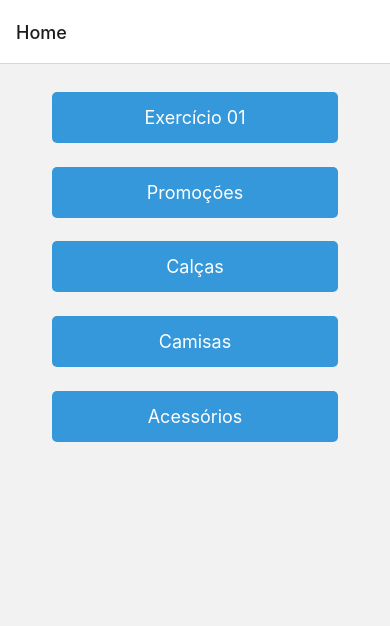
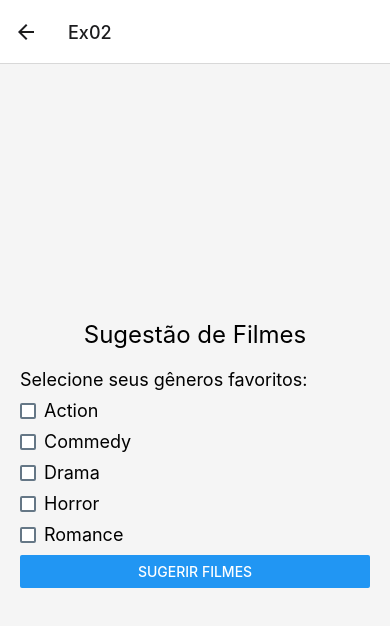
Before and after one commit to flaviovieiradev/Primeira-lista-exercicios-react-native, a React Native app: screen /Ex02 in a window 390 px wide. Shown: the top 626 px of the page. Built offline with nearby package versions, Linux system fonts and the light colour scheme.

Commit message:
Término do Exercício 02

```diff
--- a/App.js
+++ b/App.js
@@ -3,6 +3,7 @@ import { NavigationContainer } from '@react-navigation/native';
 import { createStackNavigator } from '@react-navigation/stack';
 import HomeScreen from './components/HomeScreen'
 import Ex01Screen from './components/Ex01Screen';
+import Ex02Screen from './components/Ex02Screen';
 
 const Stack = createStackNavigator();
 
@@ -14,6 +15,8 @@ const App = () => {
         </Stack.Screen>
         <Stack.Screen name="Ex01" component={Ex01Screen}>
         </Stack.Screen>
+        <Stack.Screen name="Ex02" component={Ex02Screen}>
+        </Stack.Screen>
       </Stack.Navigator>
     </NavigationContainer>
   );
--- /dev/null
+++ b/components/Ex02Screen.js
@@ -0,0 +1,99 @@
+import React, { useState } from 'react';
+import { StyleSheet, Text, View, Button, FlatList, CheckBox } from 'react-native';
+
+const moviesData = {
+  Action: ['Mad Max: Estrada da Fúria', 'John Wick', 'Duro de Matar'],
+  Commedy: ['Ace Ventura', 'Meu Malvado Favorito', 'Se Beber Não Case'],
+  Drama: ['O Pior Vizinho do Mundo', 'Forrest Gump', 'Parasita'],
+  Horror: ['Alien: Romulus', 'O Exorcista', 'It: A coisa'],
+  Romance: ['Todos Menos Você', 'Como Eu Era Antes de Você', 'La La Land'],
+};
+
+const Ex02Screen = () => {
+  const [selectedGenres, setSelectedGenres] = useState([]);
+  const [suggestedMovies, setSuggestedMovies] = useState([]);
+
+  const toggleGenre = (genre) => {
+    if (selectedGenres.includes(genre)) {
+      setSelectedGenres(selectedGenres.filter((g) => g !== genre));
+    } else {
+      setSelectedGenres([...selectedGenres, genre]);
+    }
+  };
+
+  const suggestMovies = () => {
+    const moviesToSuggest = selectedGenres.flatMap((genre) => moviesData[genre]);
+    setSuggestedMovies(moviesToSuggest);
+  };
+
+  return (
+    <View style={styles.container}>
+      <Text style={styles.title}>Sugestão de Filmes</Text>
+      <Text style={styles.subtitle}>Selecione seus gêneros favoritos:</Text>
+
+      {Object.keys(moviesData).map((genre) => (
+        <View key={genre} style={styles.checkboxContainer}>
+          <CheckBox
+            value={selectedGenres.includes(genre)}
+            onValueChange={() => toggleGenre(genre)}
+          />
+          <Text style={styles.label}>{genre}</Text>
+        </View>
+      ))}
+
+      <Button title="Sugerir Filmes" onPress={suggestMovies} />
+
+      {suggestedMovies.length > 0 && (
+        <View style={styles.suggestions}>
+          <Text style={styles.suggestionTitle}>Filmes Recomendados:</Text>
+          <FlatList
+            data={suggestedMovies}
+            keyExtractor={(item) => item}
+            renderItem={({ item }) => <Text style={styles.movie}>{item}</Text>}
+          />
+        </View>
+      )}
+    </View>
+  );
+};
+
+const styles = StyleSheet.create({
+  container: {
+    flex: 1,
+    justifyContent: 'center',
+    padding: 20,
+    backgroundColor: '#f5f5f5',
+  },
+  title: {
+    fontSize: 24,
+    marginBottom: 20,
+    textAlign: 'center',
+  },
+  subtitle: {
+    fontSize: 18,
+    marginBottom: 10,
+  },
+  checkboxContainer: {
+    flexDirection: 'row',
+    alignItems: 'center',
+    marginBottom: 10,
+  },
+  label: {
+    marginLeft: 8,
+    fontSize: 18,
+  },
+  suggestions: {
+    marginTop: 20,
+  },
+  suggestionTitle: {
+    fontSize: 20,
+    marginBottom: 10,
+  },
+  movie: {
+    fontSize: 16,
+    padding: 5,
+  },
+});
+
+
+export default Ex02Screen;
--- a/components/HomeScreen.js
+++ b/components/HomeScreen.js
@@ -5,11 +5,11 @@ const HomeScreen = ({ navigation }) => {
 
     const handleButtonClick = (option) => {
         //implementando a lógica só para o botão de Promoções
-        if (option === 'Promoções') {
-            navigation.navigate('Promocoes');
-        }
         if (option === 'Exercício 01') {
             navigation.navigate('Ex01');
+        }
+        if (option === 'Exercício 02') {
+            navigation.navigate('Ex02');
         } else {
             // Implemente a navegação ou a lógica associada a cada outro botão
             console.log(`Botão ${option} pressionado`);
@@ -26,8 +26,8 @@ const HomeScreen = ({ navigation }) => {
                 </TouchableOpacity>
 
                 <TouchableOpacity style={styles.button} onPress={() =>
-                    handleButtonClick('Promoções')}>
-                    <Text style={styles.buttonText}>Promoções</Text>
+                    handleButtonClick('Exercício 02')}>
+                    <Text style={styles.buttonText}>Exercício 02</Text>
                 </TouchableOpacity>
 
                 <TouchableOpacity style={styles.button} onPress={() =>
```
